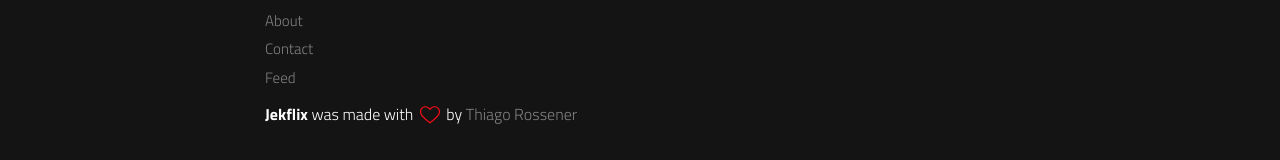
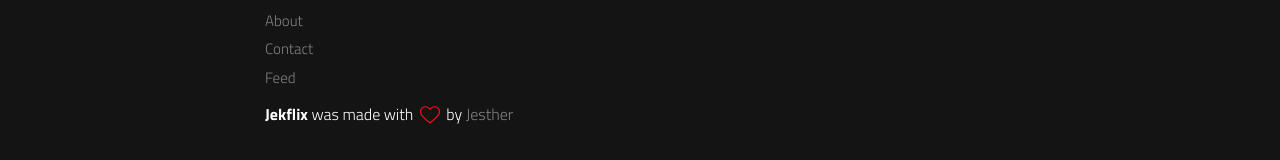
Before and after one commit to jesthers/jesthers.github.io, a Jekyll site: the page built from index.html, in a window 1280 px wide and 900 px high, scrolled down 837 px. Shown: the part 737-897 px from the top of the window. Built offline with Jekyll 4.4.1, drawn with Linux system fonts in a browser that asks for light colours; a script that is not in the unit is left out.

Commit message:
Update footer.html

```diff
--- a/_includes/footer.html
+++ b/_includes/footer.html
@@ -35,7 +35,7 @@
     {% include links.html %}
 
     <p>
-      <span>Jekflix</span> was made with <svg class="love"><use xlink:href="#icon-heart"></use></svg> by <a href="https://rossener.com" target="_blank" class="creator">Thiago Rossener</a>
+      <span>Jekflix</span> was made with <svg class="love"><use xlink:href="#icon-heart"></use></svg> by <a href="https://rossener.com" target="_blank" class="creator">Jesther</a>
     </p>
 </footer>
 
```
